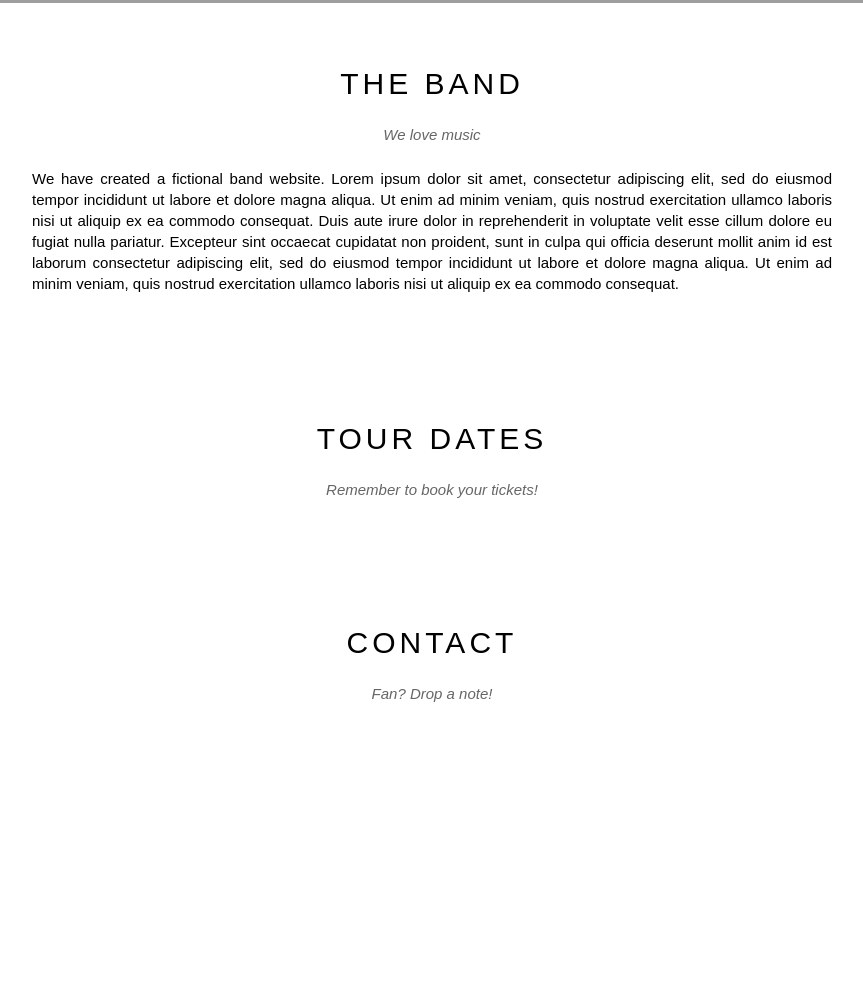
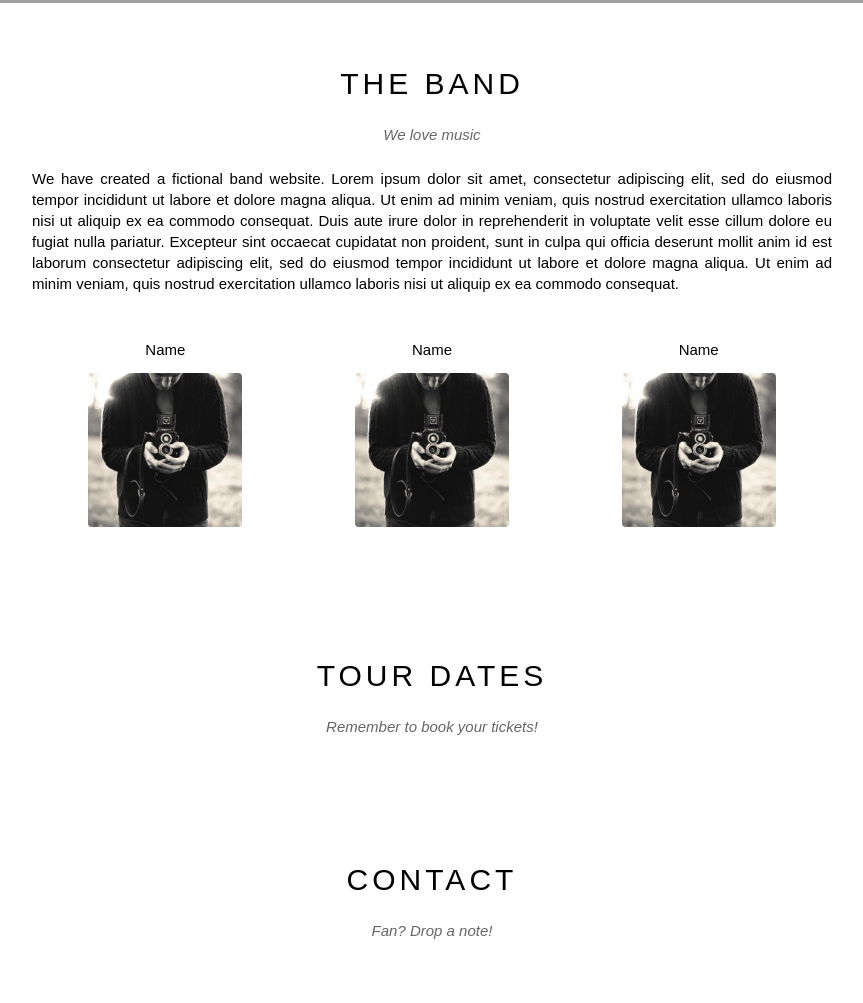
Before and after one commit to NgocDuyen15/TheBand, a plain HTML site: page w3_band/index.html in a window 1280 px wide. Shown: the part 683-1686 px from the top of the page, without its empty margins (208-1071 px from the left). Before the commit the page ends 1449 px from the top, so only its background shows below. Drawn offline with Linux system fonts and the light colour scheme; grey boxes are pictures that could not be loaded.

Commit message:
Tour-tickets-CSS

```diff
--- a/w3_band/assets/css/style.css
+++ b/w3_band/assets/css/style.css
@@ -9,6 +9,9 @@ html {
 }
 
 #main {
+}
+.clear {
+  clear: both;
 }
 
 #header {
@@ -147,5 +150,25 @@ html {
   line-height: 1.4; /*khoang cach giua 2 dong*/
 }
 
+#content .member-list {
+  margin-top: 47px;
+}
+
+#content .member-item {
+  float: left;
+  width: 33.33333%;
+  text-align: center;
+}
+
+#content .member-name {
+  font-size: 15px;
+}
+
+#content .member-img {
+  margin-top: 15px;
+  width: 154px;
+  border-radius: 4px; /*bo goc*/
+}
+
 #footer {
 }
--- a/w3_band/index.html
+++ b/w3_band/index.html
@@ -66,6 +66,34 @@
             veniam, quis nostrud exercitation ullamco laboris nisi ut aliquip ex
             ea commodo consequat.
           </p>
+          <div class="member-list">
+            <div class="member-item">
+              <p class="member-name">Name</p>
+              <img
+                src="./assets/img/band/member1.jpg"
+                alt="Name"
+                class="member-img"
+              />
+            </div>
+            <div class="member-item">
+              <p class="member-name">Name</p>
+
+              <img
+                src="./assets/img/band/member1.jpg"
+                alt="Name"
+                class="member-img"
+              />
+            </div>
+            <div class="member-item">
+              <p class="member-name">Name</p>
+              <img
+                src="./assets/img/band/member1.jpg"
+                alt="Name"
+                class="member-img"
+              />
+            </div>
+            <div class="clear"></div>
+          </div>
         </div>
 
         <!--Tour section-->
```
Also changed, not shown: w3_band/assets/img/band/member1.jpg (added).
